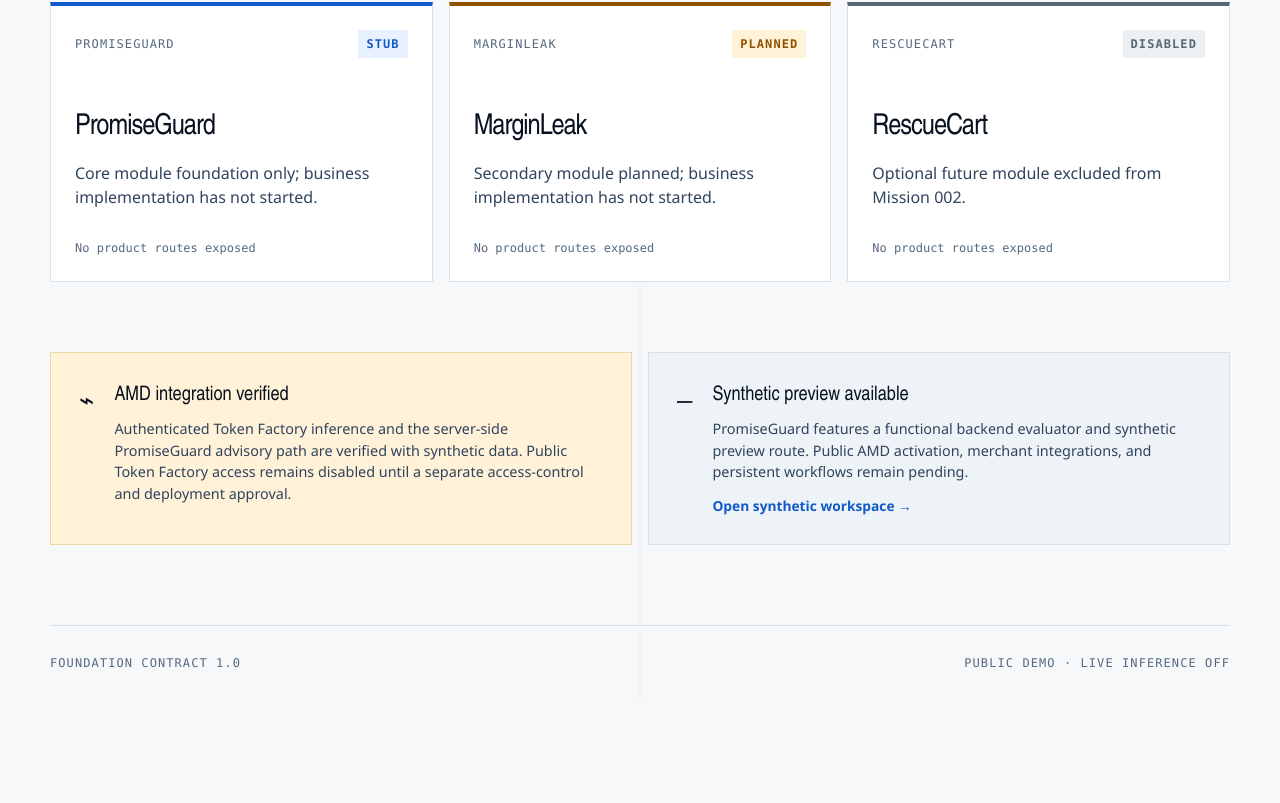
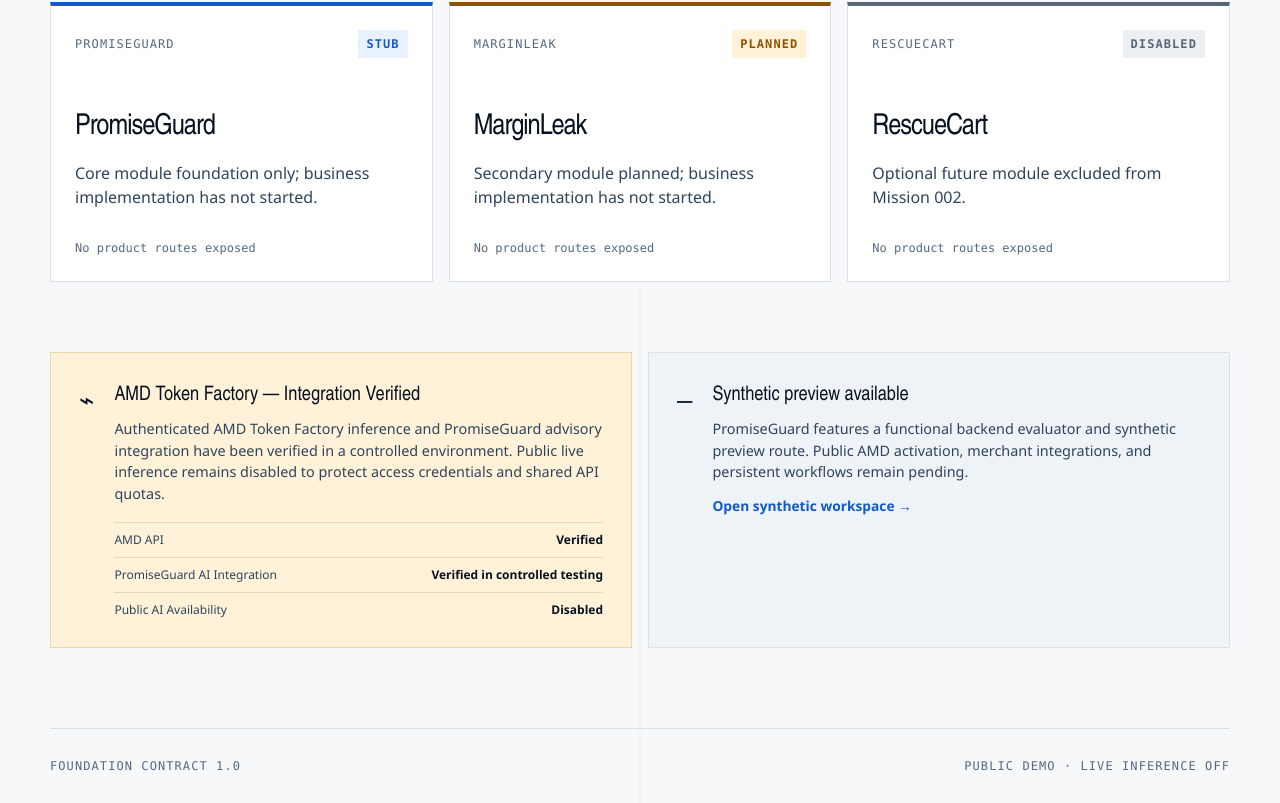
Before and after one commit to Rizvee355/CommerceOS, a Next.js app in the folder apps/commerceos/: page / in a window 1280 px wide. Shown: the part 869-1672 px from the top of the page. Before the commit the page ends 1569 px from the top, so only its background shows below. Built offline with nearby package versions, Linux system fonts and the light colour scheme.

Commit message:
fix(ui): clarify verified AMD integration status

```diff
--- a/apps/commerceos/src/app/globals.css
+++ b/apps/commerceos/src/app/globals.css
@@ -432,6 +432,32 @@ li[data-tone="waiting"] .rail-dot {
   margin-top: 12px;
 }
 
+.verification-status-list {
+  display: grid;
+  gap: 8px;
+  margin: 18px 0 0;
+}
+.verification-status-list div {
+  display: flex;
+  align-items: baseline;
+  justify-content: space-between;
+  gap: 16px;
+  padding-top: 8px;
+  border-top: 1px solid rgb(120 90 20 / 18%);
+}
+.verification-status-list dt,
+.verification-status-list dd {
+  margin: 0;
+  font-size: var(--text-min);
+}
+.verification-status-list dt {
+  color: var(--ink-700);
+}
+.verification-status-list dd {
+  font-weight: 800;
+  text-align: right;
+}
+
 .site-footer {
   display: flex;
   justify-content: space-between;
@@ -531,6 +557,14 @@ li[data-tone="waiting"] .rail-dot {
   .state-panel {
     padding: 20px;
     gap: 14px;
+  }
+  .verification-status-list div {
+    align-items: flex-start;
+    flex-direction: column;
+    gap: 3px;
+  }
+  .verification-status-list dd {
+    text-align: left;
   }
   .section-heading,
   .site-footer,
--- a/apps/commerceos/src/app/page.tsx
+++ b/apps/commerceos/src/app/page.tsx
@@ -2,10 +2,29 @@ import Link from "next/link";
 import { SiteHeader } from "../components/site-header";
 import { moduleRegistry } from "../features/module-registry";
 
+const amdStatus = {
+  heading: "AMD Token Factory — Integration Verified",
+  description:
+    "Authenticated AMD Token Factory inference and PromiseGuard advisory integration have been verified in a controlled environment. Public live inference remains disabled to protect access credentials and shared API quotas.",
+  integrationSummary: "Verified · gated",
+  indicators: [
+    { label: "AMD API", value: "Verified" },
+    {
+      label: "PromiseGuard AI Integration",
+      value: "Verified in controlled testing",
+    },
+    { label: "Public AI Availability", value: "Disabled" },
+  ],
+} as const;
+
 const readiness = [
   { label: "Architecture", value: "Approved", tone: "ready" },
   { label: "Shared contracts", value: "Foundation v1", tone: "ready" },
-  { label: "AMD inference", value: "Verified · gated", tone: "ready" },
+  {
+    label: "AMD inference",
+    value: amdStatus.integrationSummary,
+    tone: "ready",
+  },
 ] as const;
 
 const titleCase = (value: string): string =>
@@ -83,13 +102,16 @@ export default function HomePage() {
               ⌁
             </span>
             <div>
-              <h2>AMD integration verified</h2>
-              <p>
-                Authenticated Token Factory inference and the server-side
-                PromiseGuard advisory path are verified with synthetic data.
-                Public Token Factory access remains disabled until a separate
-                access-control and deployment approval.
-              </p>
+              <h2>{amdStatus.heading}</h2>
+              <p>{amdStatus.description}</p>
+              <dl className="verification-status-list">
+                {amdStatus.indicators.map((indicator) => (
+                  <div key={indicator.label}>
+                    <dt>{indicator.label}</dt>
+                    <dd>{indicator.value}</dd>
+                  </div>
+                ))}
+              </dl>
             </div>
           </article>
           <article className="state-panel">
```
Also changed, not shown: 2 other files (tests, documents, lock files or other folders).
